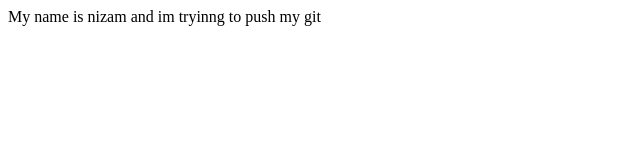
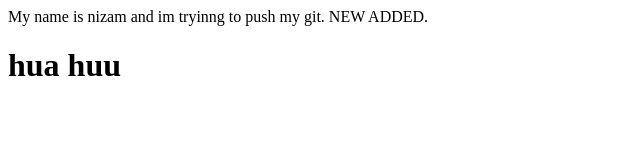
Before and after one commit to nizaaaam/rtn-new-repo, a plain HTML site: page index.html in a window 1280 px wide. Shown: the whole page, without its empty margins (0-640 px from the left). Drawn offline with Linux system fonts and the light colour scheme.

Commit message:
again tested

```diff
--- a/index.html
+++ b/index.html
@@ -9,7 +9,8 @@
 </head>
 
 <body>
-    My name is nizam and im tryinng to push my git
+    My name is nizam and im tryinng to push my git. NEW ADDED.
+    <h1>hua huu</h1>
 </body>
 
 </html>
```
